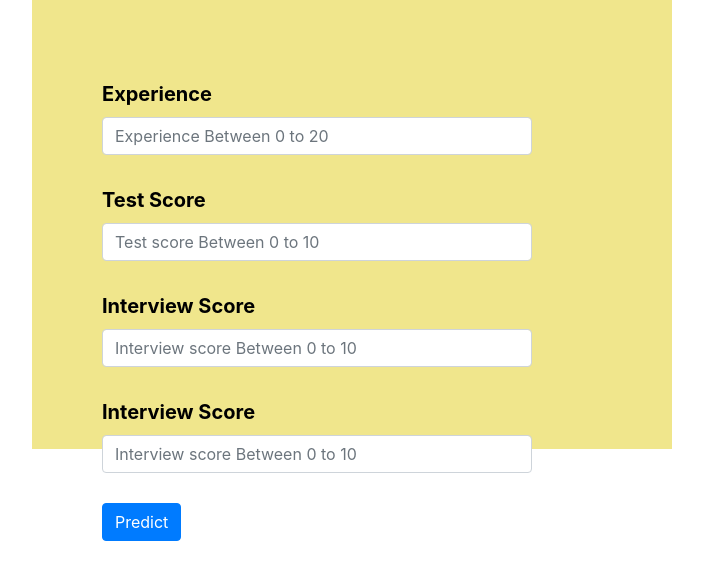
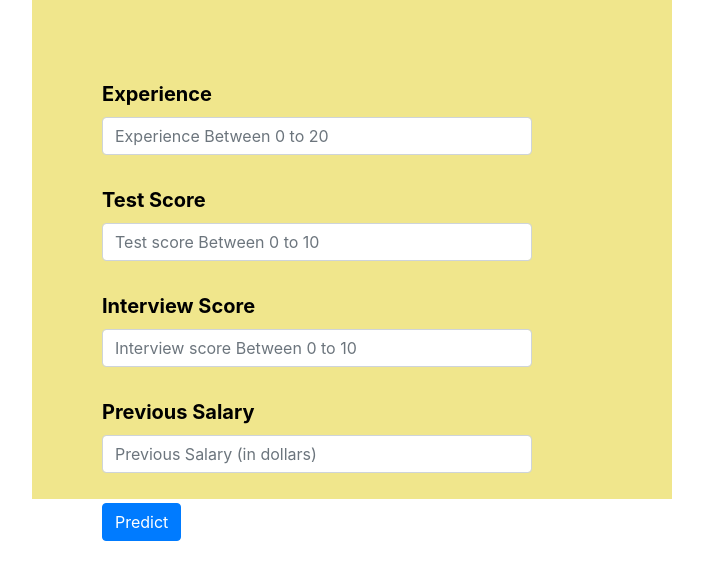
Before and after one commit to Pinakee15/learning-how-to-deploy-a-very-simple-ML-model-on-Heroku, a Flask app: page / in a window 1280 px wide. Shown: the part 201-781 px from the top of the page, without its empty margins (288-991 px from the left). Run offline with Flask 2, Linux system fonts and the light colour scheme; parts of the project's set-up code (start-up, migrations or seed data) failed here and were passed over; some libraries are stand-ins or nearby versions.

Commit message:
Update index.html

```diff
--- a/templates/index.html
+++ b/templates/index.html
@@ -1,6 +1,6 @@
 <!DOCTYPE html>
 <html >
-<!--From https://codepen.io/frytyler/pen/EGdtg-->
+
 <head>
   <meta charset="UTF-8">
   <title>ML API</title>
@@ -12,7 +12,7 @@
             background: #f0e68c;
             position: absolute;
             top:200px;
-            bottom: 150px;
+            bottom: 100px;
             left: 0;
             right: 0;
             margin: auto;
@@ -47,10 +47,10 @@
         <input type="text" name="test_score" placeholder="Test score Between 0 to 10" required="required" class="form-control" />
         <br>
         <label for="Interview_score">Interview Score</label>
-	<input type="text" name="interview_score" placeholder="Interview score Between 0 to 10" required="required" class="form-control" />
+		<input type="text" name="interview_score" placeholder="Interview score Between 0 to 10" required="required" class="form-control" />
         <br>
-	<label for="Interview_score">Interview Score</label>
-	<input type="text" name="interview_score" placeholder="Interview score Between 0 to 10" required="required" class="form-control" />
+        <label for="Interview_score">Previous Salary</label>
+		<input type="text" name="interview_score" placeholder="Previous Salary (in dollars)" required="required" class="form-control" />
         <br>
         <button type="submit" class="btn btn-primary">Predict</button>
     </form>
```
